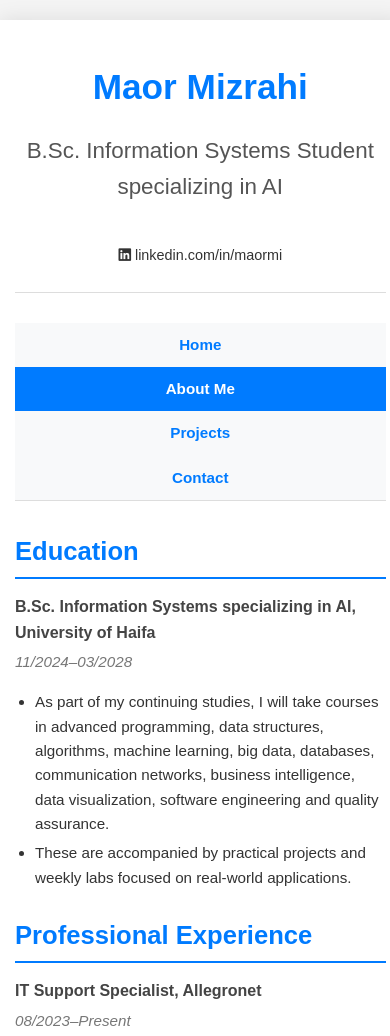
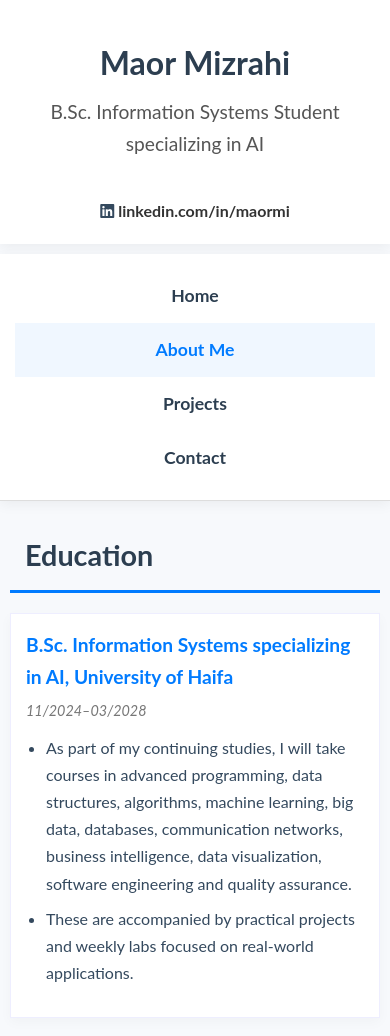
Before and after one commit to maormi23/.github.io, a plain HTML site: page about.html in a window 390 px wide. Shown: the top 1036 px of the page. Drawn offline with Linux system fonts and the light colour scheme.

Commit message:
Update style.css

```diff
--- a/style.css
+++ b/style.css
@@ -1,12 +1,14 @@
-/* General settings */
+/* --- General settings --- */
 body {
-    font-family: Arial, sans-serif;
-    line-height: 1.6;
+    font-family: 'Lato', Arial, sans-serif; /* New modern font */
+    line-height: 1.7;
     margin: 0;
     padding: 0;
-    background-color: #f4f4f4;
-    color: #333;
-    text-align: left; /* Standard LTR alignment */
+    background-color: #f7f9fc; /* Softer background color */
+    color: #34495e; /* Darker text color */
+    text-align: left;
+    -webkit-font-smoothing: antialiased;
+    -moz-osx-font-smoothing: grayscale;
 }
 
 .container {
@@ -14,50 +16,46 @@ body {
     max-width: 900px;
     margin: 40px auto;
     padding: 30px;
-    background: #fff;
-    box-shadow: 0 0 20px rgba(0, 0, 0, 0.1);
+    background: transparent; /* Container is now just for layout */
+    box-shadow: none; /* Removed shadow from main container */
 }
 
-/* Headings */
+/* --- Headings --- */
 h1, h2, h3 {
-    color: #007bff; /* Primary blue color */
+    color: #2c3e50; /* Darker, more professional blue */
+    font-weight: 700;
 }
 
 h1 {
-    font-size: 2.2em;
+    font-size: 2.5em;
     margin-bottom: 5px;
 }
 
 h2 {
     font-size: 1.4em;
-    font-weight: normal;
+    font-weight: 400;
     color: #555;
+    margin-top: 0;
 }
 
 h3 {
-    font-size: 1.6em;
-    padding-bottom: 5px;
-    border-bottom: 2px solid #007bff;
-    margin-top: 25px;
-    margin-bottom: 15px;
+    font-size: 1.8em;
+    padding-bottom: 10px;
+    border-bottom: 3px solid #007bff; /* Bolder accent border */
+    margin-top: 30px;
+    margin-bottom: 20px;
 }
 
-/* Header and Contact Info */
+/* --- Header and Contact Info --- */
 .header {
     display: flex;
     justify-content: space-between;
     align-items: flex-start;
     margin-bottom: 30px;
-    padding-bottom: 20px;
-    border-bottom: 1px solid #ddd;
-}
-
-.profile-pic {
-    width: 120px;
-    height: 120px;
-    border-radius: 50%;
-    object-fit: cover;
-    margin-right: 20px; /* Adjusted margin for LTR */
+    padding: 20px;
+    background: #fff;
+    border-radius: 8px;
+    box-shadow: 0 4px 12px rgba(0, 0, 0, 0.05); /* Modern shadow */
 }
 
 .header-text {
@@ -65,8 +63,9 @@ h3 {
 }
 
 .contact-info {
-    font-size: 0.9em;
-    text-align: right; /* Align contact info to the right */
+    font-size: 1em;
+    text-align: right;
+    flex-shrink: 0;
 }
 
 .contact-info p {
@@ -76,23 +75,31 @@ h3 {
 .contact-info a {
     color: #333;
     text-decoration: none;
+    font-weight: 700;
+    transition: color 0.3s ease;
 }
 
 .contact-info a:hover {
-    text-decoration: underline;
+    color: #007bff;
+    text-decoration: none;
 }
 
 .fa-solid, .fa-brands {
-    margin-right: 8px; /* Space between icon and text for LTR */
+    margin-right: 8px;
     color: #007bff;
 }
 
-/* --- NEW NAVIGATION BAR --- */
+/* --- NEW Navigation Bar --- */
 .navbar {
-    background-color: #f8f9fa;
+    background-color: #ffffff;
     border-bottom: 1px solid #ddd;
     margin-bottom: 30px;
     overflow: hidden;
+    border-radius: 8px;
+    box-shadow: 0 4px 12px rgba(0, 0, 0, 0.05); /* Softer shadow */
+    position: sticky;
+    top: 20px;
+    z-index: 10;
 }
 
 .navbar ul {
@@ -109,115 +116,175 @@ h3 {
 
 .navbar li a {
     display: block;
-    color: #007bff;
+    color: #2c3e50; /* Darker text */
     text-align: center;
-    padding: 14px 20px;
+    padding: 16px 22px;
     text-decoration: none;
-    font-weight: bold;
+    font-weight: 700;
     font-size: 1em;
+    transition: background-color 0.3s ease, color 0.3s ease, border-bottom-color 0.3s ease;
+    border-bottom: 3px solid transparent; /* For active state */
 }
 
 .navbar li a:hover {
-    background-color: #ddd;
-    color: #333;
+    background-color: #f7f9fc;
+    color: #007bff;
 }
 
-/* Class for the active page link */
 .navbar li a.active {
-    background-color: #007bff;
-    color: white;
+    color: #007bff;
+    border-bottom-color: #007bff; /* Underline for active */
+    background-color: transparent;
 }
-/* --- END NEW NAVIGATION BAR --- */
 
-
-/* Section items */
+/* --- Main Content Sections --- */
 section {
     margin-bottom: 20px;
+    /* We will style the .item inside as cards */
 }
 
+/* --- NEW CARD DESIGN for items --- */
 .item {
-    margin-bottom: 15px;
+    background: #fff;
+    border: 1px solid #eef;
+    border-radius: 8px;
+    padding: 20px 25px;
+    margin-bottom: 20px;
+    box-shadow: 0 4px 12px rgba(0, 0, 0, 0.03);
+    transition: box-shadow 0.3s ease, transform 0.3s ease;
+}
+
+.item:hover {
+    box-shadow: 0 6px 16px rgba(0, 0, 0, 0.07);
+    transform: translateY(-3px);
 }
 
 .item h4 {
     margin: 0 0 5px 0;
-    color: #444;
+    color: #007bff; /* Make titles stand out */
+    font-size: 1.2em;
+    font-weight: 700;
 }
 
 .item p {
     margin: 5px 0;
-    font-size: 0.95em;
+    font-size: 1em; /* Slightly larger base font */
 }
 
 .item span {
     font-style: italic;
     color: #777;
     display: block;
-    margin-bottom: 5px;
+    margin-bottom: 10px; /* More space */
+    font-size: 0.9em;
 }
 
 /* Lists (e.g., in Education/Experience) */
 ul {
-    list-style-type: disc; /* Use standard bullets */
-    padding-left: 20px; /* Padding for bullets */
+    list-style-type: disc;
+    padding-left: 20px;
+    margin-top: 10px;
 }
 
 ul li {
-    margin-bottom: 5px;
-    font-size: 0.95em;
+    margin-bottom: 8px;
+    font-size: 1em;
 }
 
-/* --- NEW CONTACT PAGE STYLES --- */
+/* --- Contact Page Styles --- */
 .contact-page-info {
-    font-size: 1.1em;
-    padding: 15px;
+    background: #fff;
+    border: 1px solid #eef;
+    border-radius: 8px;
+    padding: 30px;
+    box-shadow: 0 4px 12px rgba(0, 0, 0, 0.03);
 }
+
 .contact-page-info p {
-    margin: 20px 0;
+    font-size: 1.2em; /* Larger text for contact */
+    margin: 25px 0;
 }
 .contact-page-info .fa-brands,
 .contact-page-info .fa-solid {
     font-size: 1.2em;
-    width: 25px; /* Align icons */
+    width: 30px;
+    text-align: center;
+    color: #007bff;
 }
-/* --- END CONTACT PAGE STYLES --- */
+.contact-page-info a {
+    color: #007bff;
+    text-decoration: none;
+    font-weight: 700;
+}
+.contact-page-info a:hover {
+    text-decoration: underline;
+}
 
 
-/* Footer */
+/* --- Footer --- */
 .footer {
     text-align: center;
-    margin-top: 30px;
-    padding-top: 15px;
+    margin-top: 40px;
+    padding-top: 20px;
     border-top: 1px solid #ddd;
-    font-size: 0.85em;
-    color: #777;
+    font-size: 0.9em;
+    color: #888;
 }
 
-/* Media Query for smaller screens */
+/* --- Media Query for smaller screens --- */
 @media (max-width: 600px) {
     .container {
-        width: 95%;
-        margin: 20px auto;
+        width: 100%;
+        margin: 0;
+        padding: 0;
+    }
+
+    .header, .navbar, .item, .contact-page-info {
+        border-radius: 0; /* Full width on mobile */
+        margin-bottom: 10px;
         padding: 15px;
+    }
+
+    .navbar {
+        top: 0; /* Stick to top on mobile */
     }
 
     .header {
         flex-direction: column;
         align-items: center;
         text-align: center;
+        margin-bottom: 10px;
     }
+
+    .header-text h1 { font-size: 2em; }
+    .header-text h2 { font-size: 1.2em; }
 
     .contact-info {
         text-align: center;
         margin-top: 15px;
     }
 
-    /* Adjust navbar for mobile */
     .navbar ul {
         flex-direction: column;
     }
 
     .navbar li a {
-        padding: 10px;
+        padding: 12px;
+        font-size: 1.1em;
+        border-bottom: 0; /* Remove border on mobile */
+    }
+
+    .navbar li a.active {
+        border-bottom: 0;
+        background-color: #f0f7ff;
+    }
+
+    h3 {
+        padding-left: 15px;
+        padding-right: 15px;
+    }
+
+    main {
+        padding: 0 10px; /* Add padding to main content on mobile */
     }
 }
```
